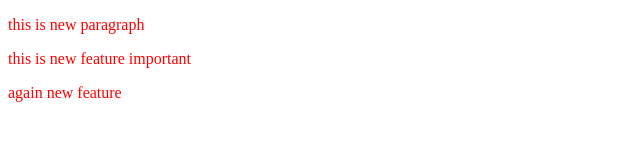
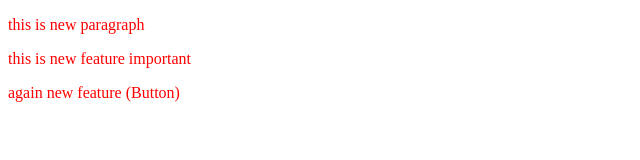
Before and after one commit to Mayank1036/Local-repo, a plain HTML site: page index.html in a window 1280 px wide. Shown: the full height of the page, 0-640 px from the left. Drawn offline with Linux system fonts and the light colour scheme.

```diff
--- a/index.html
+++ b/index.html
@@ -9,6 +9,6 @@
 <body>
     <p>this is new paragraph</p>
     <p>this is new feature important </p>
-    <p>again new feature</p>
+    <p>again new feature (Button)</p>
 </body>
 </html>
```
